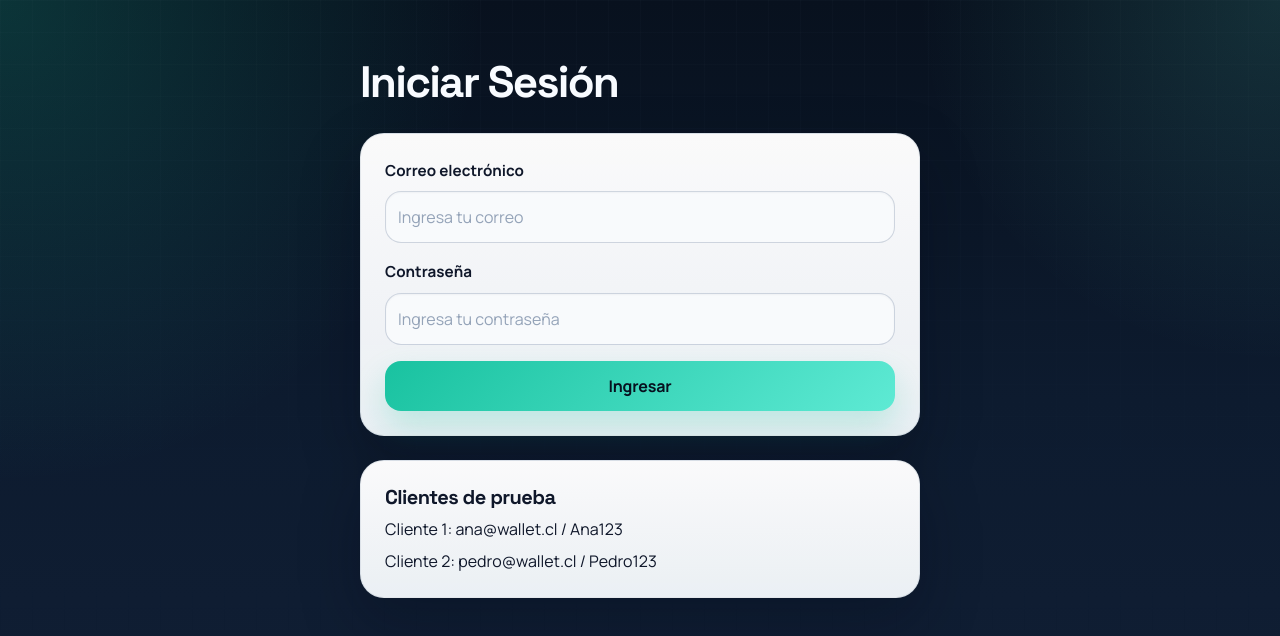
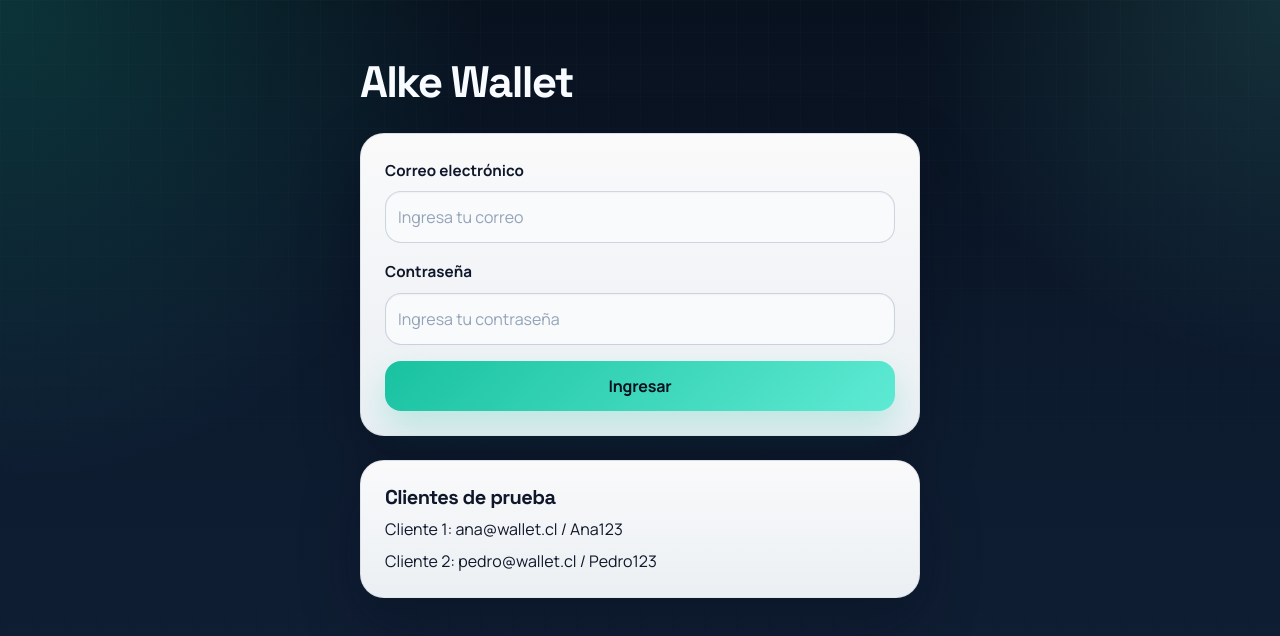
Before and after one commit to debhash/alke-wallet, a plain HTML site: page index.html in a window 1280 px wide. Drawn offline with nearby package versions, Linux system fonts and the light colour scheme.

Commit message:
rename header
change "Iniciar Sesion" to Alke wallet

```diff
--- a/index.html
+++ b/index.html
@@ -59,7 +59,7 @@
             <section class="app-view" id="view-login" aria-labelledby="login-title">
                 <div class="container-login mx-auto">
                     <header>
-                        <h1 class="h2 mb-4" id="login-title">Iniciar Sesión</h1>
+                        <h1 class="h2 mb-4" id="login-title">Alke Wallet</h1>
                     </header>
                     <form id="login-form">
                         <div id="login-message" class="alert alert-danger d-none" role="alert"></div>
```
